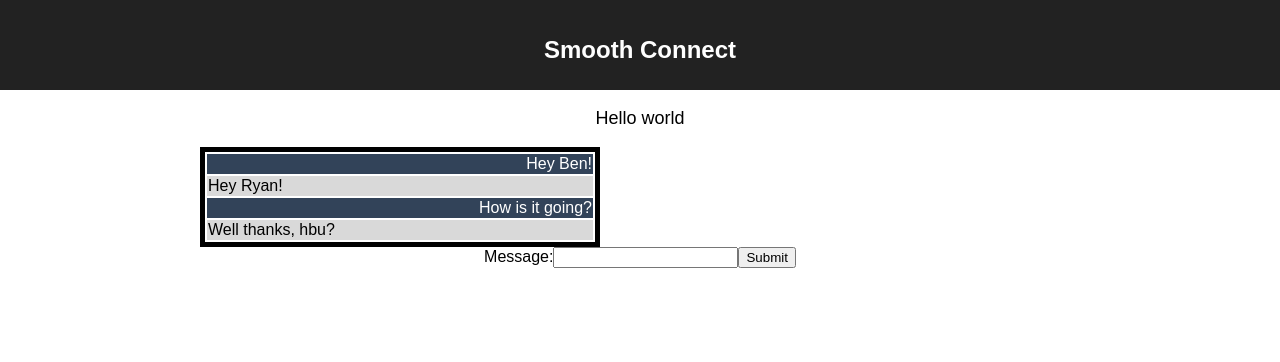
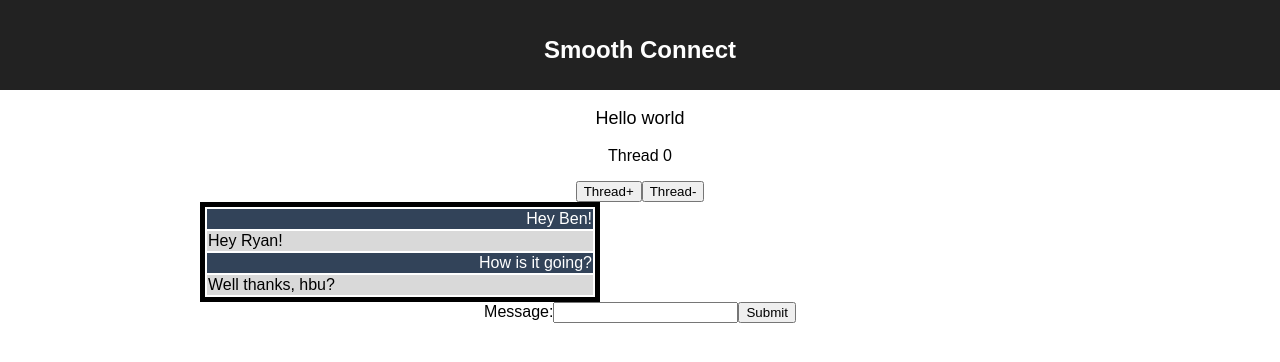
Before and after one commit to RyanNormanSchultz/smooth_connect, a React (Create React App) app in the folder my-app/: page / in a window 1280 px wide. Shown: the top 362 px of the page. Built offline with nearby package versions, Linux system fonts and the light colour scheme.

Commit message:
start of threads

```diff
--- a/my-app/src/App.js
+++ b/my-app/src/App.js
@@ -78,11 +78,45 @@ class InputChat extends Component {
   }
 }
 
+class ThreadController extends Component {
+  constructor(props){
+    super(props);
+    this.state = {thread: 0};
+
+    this.handleThreadChangeLeft = this.handleThreadChangeLeft.bind(this);
+    this.handleThreadChangeRight = this.handleThreadChangeRight.bind(this);
+  }
+
+  handleThreadChangeLeft(event){
+    this.setState({thread: this.state.thread + 1})
+  }
+
+  handleThreadChangeRight(event){
+    this.setState({thread: this.state.thread - 1})
+  }
+
+
+  render() {
+    return(
+      <div>
+        <p> Thread {this.state.thread} </p>
+        <button onClick={this.handleThreadChangeLeft}>
+          Thread+
+        </button>
+        <button onClick={this.handleThreadChangeRight}>
+          Thread-
+        </button>
+        <InputChat chatHistory={CHAT_LOG} thread={this.state.thread}/>
+      </div>
+    );
+  }
+}
+
   const CHAT_LOG = [
-    {content: 'Hey Ben!', type: 'self'},
-    {content: 'Hey Ryan!', type: 'friend'},
-    {content: 'How is it going?', type: 'self'},
-    {content: 'Well thanks, hbu?', type: 'friend'}
+    {content: 'Hey Ben!', type: 'self', thread: '0'},
+    {content: 'Hey Ryan!', type: 'friend', thread:'0'},
+    {content: 'How is it going?', type: 'self', thread:'0'},
+    {content: 'Well thanks, hbu?', type: 'friend', thread:'0'}
   ];
 
 class App extends Component {
@@ -97,7 +131,7 @@ class App extends Component {
         <p className="App-intro">
           Hello world
         </p>
-        <InputChat chatHistory={CHAT_LOG}/>
+        <ThreadController />
       </div>
     );
   }
```
